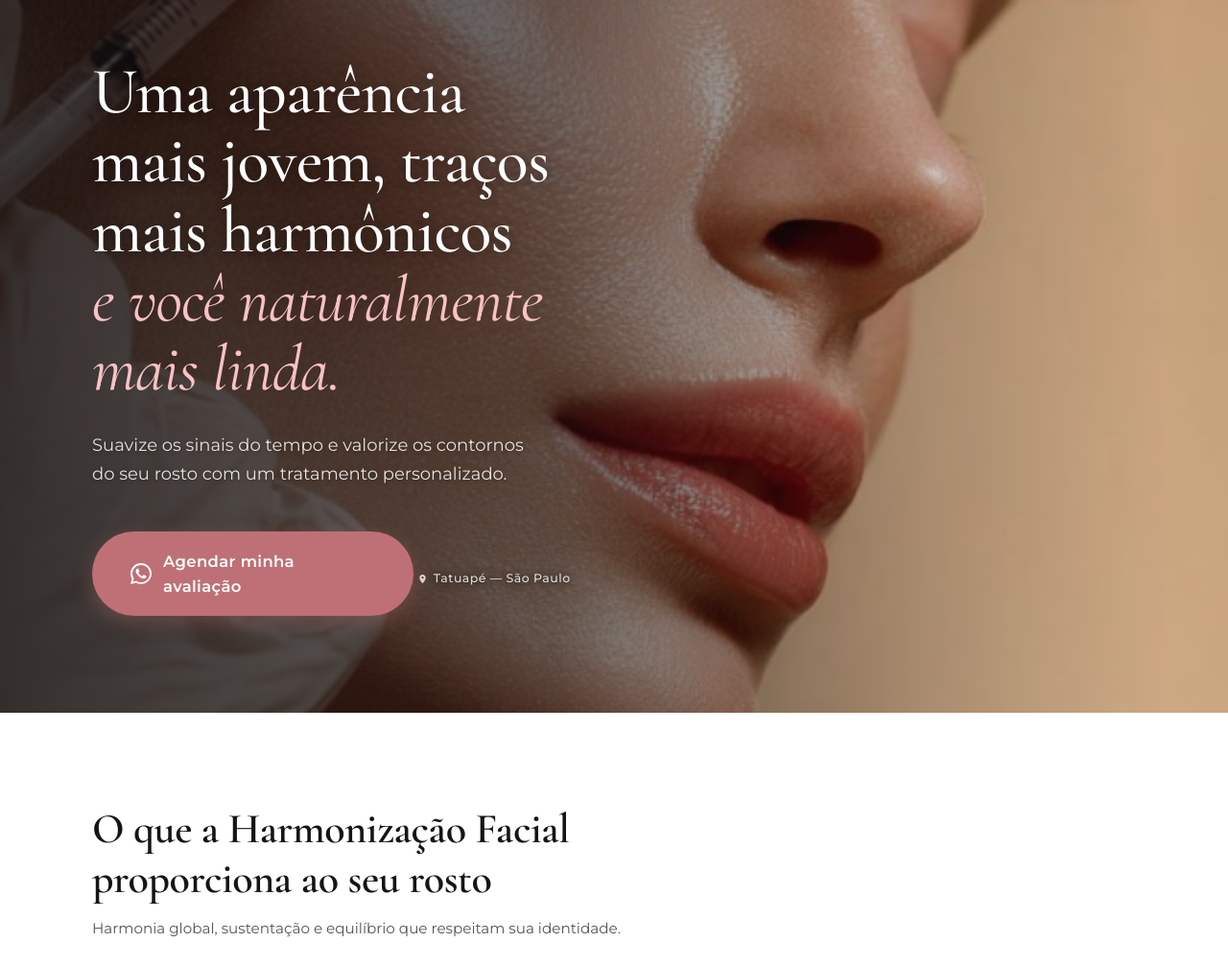
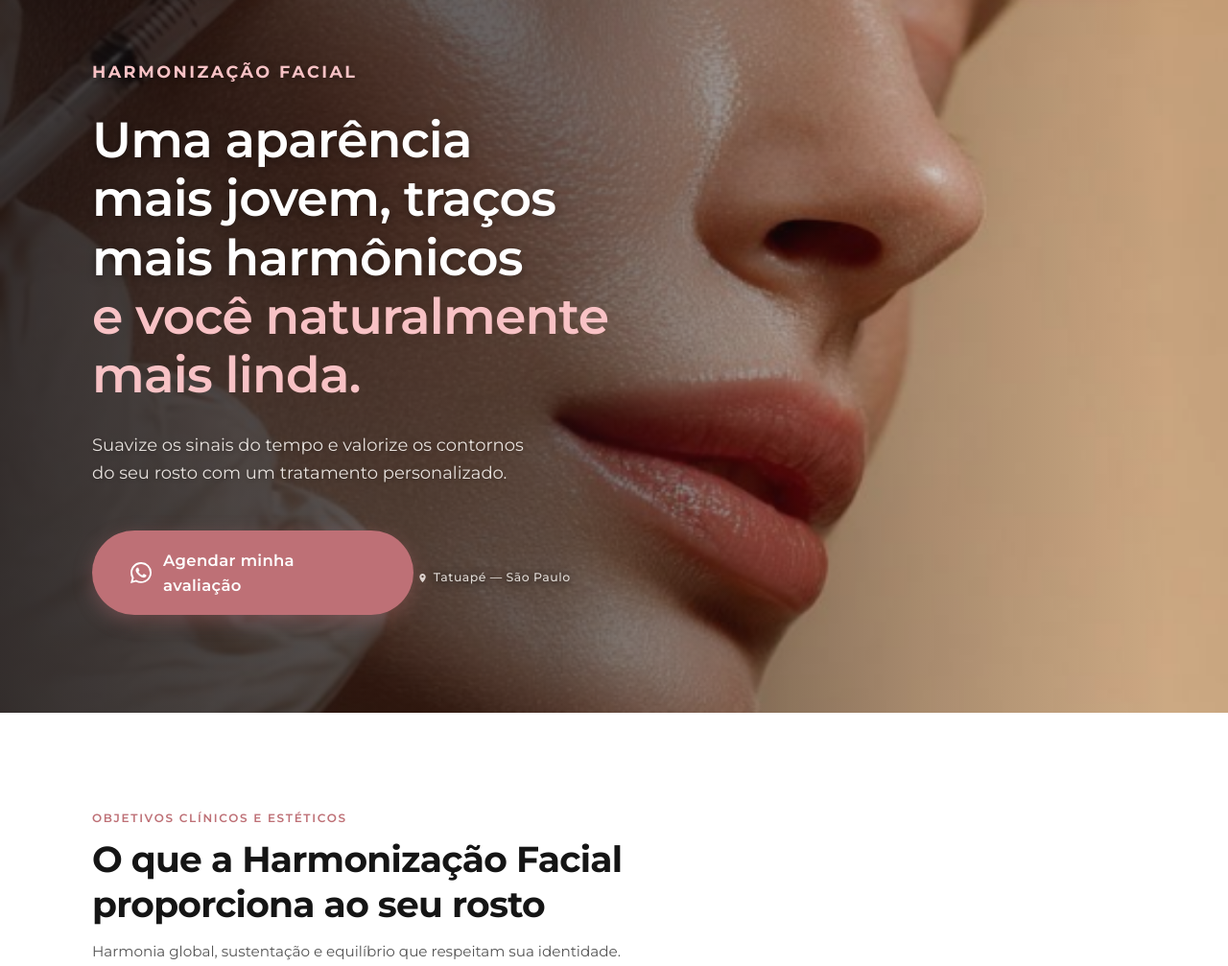
Before and after one commit to RenegedKrl/pinkluxobotox, a website built with Vite: page index.html in a window 1280 px wide. Shown: the part 57-1064 px from the top of the page at 96% size. Built offline with nearby package versions, Linux system fonts and the light colour scheme.

Commit message:
style: aumenta tamanho e destaque do texto HARMONIZACAO FACIAL na hero

```diff
--- a/index.html
+++ b/index.html
@@ -20,11 +20,11 @@
     <!-- Canonical -->
     <link rel="canonical" href="https://pinkluxoprotocolo.vercel.app/" />
 
-    <!-- Google Fonts - Cormorant Garamond (Alta Costura) & Montserrat -->
+    <!-- Google Fonts - Montserrat & Outfit -->
     <link rel="preconnect" href="https://fonts.googleapis.com" />
     <link rel="preconnect" href="https://fonts.gstatic.com" crossorigin />
     <link
-      href="https://fonts.googleapis.com/css2?family=Cormorant+Garamond:ital,wght@0,400;0,500;0,600;0,700;1,400;1,500;1,600&family=Montserrat:ital,wght@0,300;0,400;0,500;0,600;0,700;1,400;1,500;1,600&display=swap"
+      href="https://fonts.googleapis.com/css2?family=Montserrat:ital,wght@0,300;0,400;0,500;0,600;0,700;0,800;1,400;1,500;1,600&family=Outfit:wght@400;500;600;700;800;900&display=swap"
       rel="stylesheet"
     />
 
@@ -161,6 +161,10 @@
 
         <div class="container hero-container">
           <div class="hero-content">
+            <div class="hero-badge-wrap">
+              <span class="hero-badge">HARMONIZAÇÃO FACIAL</span>
+            </div>
+
             <h1 class="hero-title">
               Uma aparência mais jovem, traços mais harmônicos<br />
               <span class="hero-highlight">e você naturalmente mais linda.</span>
@@ -201,6 +205,7 @@
       <section id="beneficios" class="section benefits-section">
         <div class="container">
           <div class="section-header">
+            <p class="section-tag">OBJETIVOS CLÍNICOS E ESTÉTICOS</p>
             <h2 class="section-title">O que a Harmonização Facial proporciona ao seu rosto</h2>
             <p class="section-subtitle">
               Harmonia global, sustentação e equilíbrio que respeitam sua identidade.
@@ -253,6 +258,7 @@
       <section id="resultados" class="section results-section">
         <div class="container">
           <div class="section-header">
+            <p class="section-tag">CASOS CLÍNICOS AUTÊNTICOS</p>
             <h2 class="section-title">Resultados Reais e Naturais</h2>
             <p class="section-subtitle">
               Registros autênticos de pacientes da clínica, planejados para cada anatomia.
@@ -429,6 +435,7 @@
       <section id="regioes" class="section regions-section">
         <div class="container">
           <div class="section-header">
+            <p class="section-tag">ANATOMIA FACIAL & POSSIBILIDADES</p>
             <h2 class="section-title">Regiões e Objetivos de Tratamento</h2>
             <p class="section-subtitle">
               Tratamento personalizado para cada área da face com rigor e naturalidade.
@@ -548,6 +555,7 @@
       <section id="avaliacao" class="section assessment-section">
         <div class="container">
           <div class="section-header">
+            <p class="section-tag">PROTOCOLO EXCLUSIVO PINK LUXO</p>
             <h2 class="section-title">Como Funciona a Avaliação Personalizada</h2>
           </div>
 
@@ -570,6 +578,7 @@
               </div>
 
               <div class="video-case-info">
+                <span class="video-case-tag">CASO REAL EM VÍDEO</span>
                 <h3 class="video-case-title">O que foi realizado neste caso?</h3>
                 <p class="video-case-desc">
                   O foco deste planejamento foi devolver um aspecto descansado e harmônico ao rosto, respeitando integralmente a identidade da paciente.
@@ -610,6 +619,7 @@
 
           <!-- Divisor e Título das 4 Etapas -->
           <div class="assessment-steps-header">
+            <span class="steps-mini-tag">JORNADA DA PACIENTE</span>
             <h3 class="steps-main-title">As 4 etapas do seu atendimento exclusivo</h3>
             <p class="steps-main-subtitle">Do diagnóstico ao retorno: cada etapa planejada para seu conforto.</p>
           </div>
@@ -663,6 +673,7 @@
           <!-- Card de Localização e Agendamento da Avaliação -->
           <div class="assessment-callout">
             <div class="callout-content">
+              <span class="callout-tag">CONSULTAS COM HORÁRIO MARCADO</span>
               <h3 class="callout-title">Ambiente acolhedor e atendimento estritamente individual no Tatuapé</h3>
               <p class="callout-text">
                 Rua Tijuco Preto, 426 — Tatuapé &middot; São Paulo. Atendimentos planejados com intervalos adequados para sua total privacidade e tranquilidade.
@@ -693,6 +704,7 @@
         <div class="container">
           <div class="about-grid">
             <div class="about-text-col">
+              <p class="section-tag">A CLÍNICA NO TATUAPÉ</p>
               <h2 class="section-title">Excelência, Rigor Técnico e Segurança</h2>
 
               <p class="about-lead">
@@ -766,6 +778,7 @@
       <section id="depoimentos" class="section testimonials-section">
         <div class="container">
           <div class="section-header">
+            <p class="section-tag">EXPERIÊNCIA DAS PACIENTES</p>
             <h2 class="section-title">O que dizem sobre nosso cuidado</h2>
             <p class="section-subtitle">
               Avaliações reais de pacientes que realizaram procedimentos na clínica.
@@ -1025,6 +1038,7 @@
       <section id="contato" class="section contact-section">
         <div class="container">
           <div class="section-header">
+            <p class="section-tag">LOCALIZAÇÃO & CONTATO</p>
             <h2 class="section-title">Clínica Pink Luxo no Tatuapé</h2>
             <p class="section-subtitle">
               Espaço moderno e reservado na Rua Tijuco Preto, com fácil acesso no Tatuapé.
@@ -1070,7 +1084,7 @@
               <!-- Redes Sociais -->
               <div class="contact-row divider-top">
                 <div class="contact-social-wrap">
-                  <h3 class="contact-heading">Redes Sociais</h3>
+                  <p class="social-kicker">ACOMPANHE A PINK LUXO</p>
                   <div class="social-links-row">
                     <a href="https://www.instagram.com/pinkluxoesteticaoficial/" target="_blank" rel="noopener noreferrer" class="btn-social">
                       <svg width="18" height="18" viewBox="0 0 24 24" fill="none" stroke="currentColor" stroke-width="2" aria-hidden="true">
@@ -1128,6 +1142,7 @@
       <section id="faq" class="section faq-section">
         <div class="container">
           <div class="section-header">
+            <p class="section-tag">ESCLARECIMENTOS FREQUENTES</p>
             <h2 class="section-title">Perguntas Frequentes sobre a Harmonização Facial</h2>
             <p class="section-subtitle">
               Tire suas principais dúvidas sobre cuidados, duração e segurança do procedimento.
--- a/style.css
+++ b/style.css
@@ -36,10 +36,9 @@
   --shadow-hover: 0 4px 12px rgba(0, 0, 0, 0.05);
   --shadow-modal: 0 20px 48px rgba(0, 0, 0, 0.25);
 
-  /* Tipografia: Serifa Fina de Alta Costura (Cormorant Garamond) + Montserrat para Leitura */
-  --font-serif: 'Cormorant Garamond', Garamond, 'Times New Roman', serif;
+  /* Tipografia — 100% Montserrat em Todo o Site (Inclusive na Sessão Hero) */
   --font-editorial: 'Montserrat', -apple-system, BlinkMacSystemFont, 'Segoe UI', Roboto, sans-serif;
-  --font-display: 'Cormorant Garamond', Garamond, 'Times New Roman', serif;
+  --font-display: 'Montserrat', -apple-system, BlinkMacSystemFont, 'Segoe UI', Roboto, sans-serif;
   --font-montserrat: 'Montserrat', -apple-system, BlinkMacSystemFont, 'Segoe UI', Roboto, sans-serif;
   --font-outfit: 'Montserrat', -apple-system, BlinkMacSystemFont, 'Segoe UI', Roboto, sans-serif;
 
@@ -607,10 +606,10 @@ button {
 .hero-badge {
   display: inline-block;
   font-family: var(--font-montserrat);
-  font-size: 0.75rem;
-  font-weight: 600;
+  font-size: clamp(0.9rem, 2.5vw, 1.1rem);
+  font-weight: 700;
   text-transform: uppercase;
-  letter-spacing: 0.16em;
+  letter-spacing: 0.14em;
   color: #f8c2c5;
   background: none;
   background-color: transparent;
@@ -618,46 +617,46 @@ button {
   border-radius: 0;
   box-shadow: none;
   border: none;
-  text-shadow: 0 1px 4px rgba(0, 0, 0, 0.3);
-}
-
-/* Título Principal — Serifa Fina de Alta Costura (Estilo Vogue / Clinique La Prairie) */
+  text-shadow: 0 1px 6px rgba(0, 0, 0, 0.45);
+}
+
+/* Título Principal — Montserrat Clean & Premium (Sem Sombra de IA) */
 .hero-title {
-  font-family: var(--font-serif);
-  font-size: clamp(2.35rem, 7.5vw, 4.15rem);
-  line-height: 1.12;
-  font-weight: 500;
+  font-family: var(--font-montserrat), -apple-system, BlinkMacSystemFont, sans-serif;
+  font-size: clamp(1.85rem, 5.8vw, 3rem);
+  line-height: 1.25;
+  font-weight: 600;
   color: #ffffff;
-  letter-spacing: -0.01em;
-  margin-bottom: 1.4rem;
+  letter-spacing: -0.015em;
+  margin-bottom: 1.35rem;
   text-wrap: balance;
-  text-shadow: 0 2px 12px rgba(0, 0, 0, 0.4);
+  text-shadow: 0 2px 10px rgba(0, 0, 0, 0.35);
 }
 
 @media (min-width: 640px) {
   .hero-title {
-    font-size: 3.35rem;
-    line-height: 1.1;
-    margin-bottom: 1.65rem;
+    font-size: 2.65rem;
+    line-height: 1.2;
+    margin-bottom: 1.5rem;
   }
 }
 
 @media (min-width: 1024px) {
   .hero-title {
-    font-size: 4.25rem;
-    line-height: 1.06;
-    margin-bottom: 1.85rem;
-    max-width: 660px;
-  }
-}
-
-/* Destaque em Itálico Editorial no Tom Rosa da Marca */
+    font-size: 3.25rem;
+    line-height: 1.18;
+    margin-bottom: 1.75rem;
+    max-width: 620px;
+  }
+}
+
+/* Destaque no Tom Rosa Suave da Marca */
 .hero-highlight,
 .hero-italic {
   display: inline;
   font-family: inherit;
-  font-style: italic;
-  font-weight: 400;
+  font-style: normal;
+  font-weight: 600;
   color: #f8c2c5;
   background: none;
   -webkit-text-fill-color: initial;
@@ -825,11 +824,11 @@ button {
 }
 
 .section-title {
-  font-family: var(--font-serif);
-  font-size: clamp(2rem, 4.2vw, 2.75rem);
-  line-height: 1.18;
-  font-weight: 600;
-  letter-spacing: -0.01em;
+  font-family: var(--font-editorial);
+  font-size: clamp(1.75rem, 3.5vw, 2.35rem);
+  line-height: 1.25;
+  font-weight: 700;
+  letter-spacing: -0.02em;
   color: var(--ink-primary);
   text-wrap: balance;
 }
```
